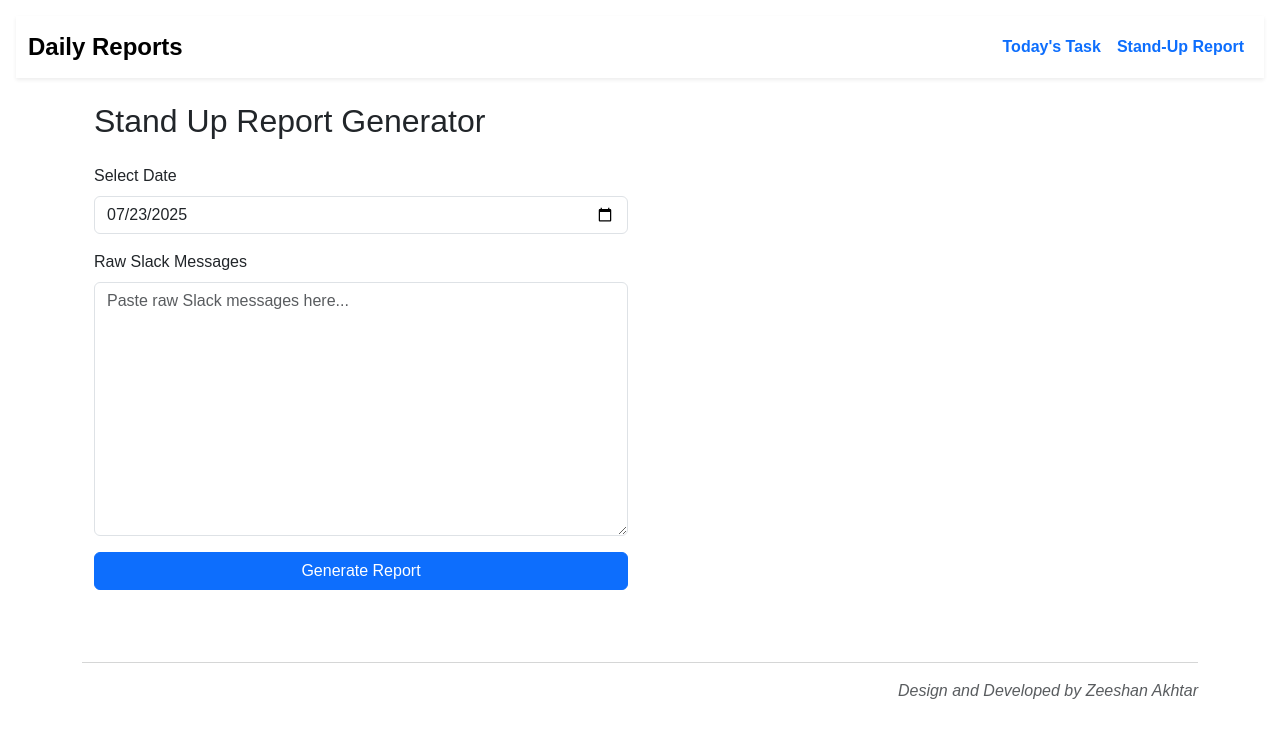
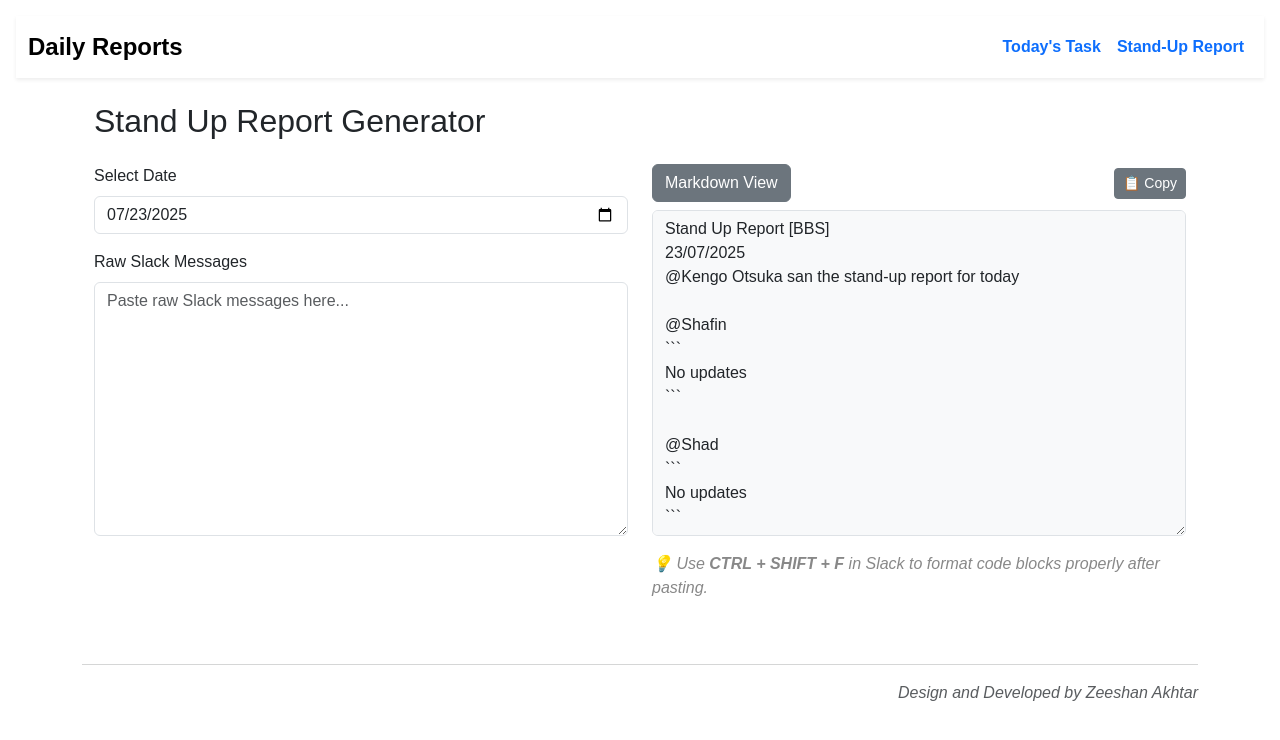
Before and after one commit to Zeeshan0811/standup-report-generator, a Next.js app: page / in a window 1280 px wide. Both pictures are taken after a click on the button "Stand-Up Report". Shown: the top 740 px of the page. Built offline with nearby package versions, Linux system fonts and the light colour scheme.

Commit message:
Copy button now functional

```diff
--- a/components/DailyReportGenerator.jsx
+++ b/components/DailyReportGenerator.jsx
@@ -99,11 +99,11 @@ const DailyReportGenerator = () => {
                             <label className="form-label d-flex justify-content-between">
                                 Today's Task
                                 <button
-                                    className={`btn btn-sm ${copied.today ? "btn-success" : "btn-outline-primary"
+                                    className={`btn btn-sm ${copied.today ? "btn-success" : "btn-secondary"
                                         }`}
                                     onClick={() => handleCopy("today")}
                                 >
-                                    {copied.today ? "Copied!" : "Copy"}
+                                    📋 {copied.today ? "Copied!" : "Copy"}
                                 </button>
                             </label>
 
@@ -118,11 +118,11 @@ const DailyReportGenerator = () => {
                             <label className="form-label d-flex justify-content-between">
                                 Daily Report
                                 <button
-                                    className={`btn btn-sm ${copied.report ? "btn-success" : "btn-outline-primary"
+                                    className={`btn btn-sm ${copied.report ? "btn-success" : "btn-secondary"
                                         }`}
                                     onClick={() => handleCopy("report")}
                                 >
-                                    {copied.report ? "Copied!" : "Copy"}
+                                    📋 {copied.report ? "Copied!" : "Copy"}
                                 </button>
                             </label>
                             <textarea
--- a/components/StandUpReportGenerator.jsx
+++ b/components/StandUpReportGenerator.jsx
@@ -7,7 +7,7 @@ const StandUpReportGenerator = () => {
     const [input, setInput] = useState('');
     const [reportCount, setReportCount] = useState(0);
     const [reloadFlag, setReloadFlag] = useState(false);
-    // const [date, setDate] = useState('');
+    const [copied, setCopied] = useState({ raw: false, markdown: false });
     const [date, setDate] = useState(() => {
         const today = new Date();
         return today.toISOString().split('T')[0];
@@ -40,12 +40,30 @@ const StandUpReportGenerator = () => {
     //     .catch((err) => console.error('Failed to load count:', err));
     // }, [reloadFlag]);
 
-    const copyToClipboard = () => {
-        const text = view === 'markdown' ? markdownOutput : rawOutput;
-        navigator.clipboard.writeText(text).then(() => {
-            alert('Copied to clipboard!');
-        });
+    // const copyToClipboard = () => {
+    //     const text = view === 'markdown' ? markdownOutput : rawOutput;
+    //     navigator.clipboard.writeText(text).then(() => {
+    //         alert('Copied to clipboard!');
+    //     });
+    // };
+
+    useEffect(() => {
+        handleGenerate();
+    }, [input, date]);
+
+    const handleCopy = async (textType) => {
+        const text = textType === 'markdown' ? markdownOutput : rawOutput;
+        try {
+            await navigator.clipboard.writeText(text);
+            setCopied((prev) => ({ ...prev, [textType]: true }));
+            setTimeout(() => {
+                setCopied((prev) => ({ ...prev, [textType]: false }));
+            }, 2000); // Reset after 2 seconds
+        } catch (err) {
+            console.error("Failed to copy:", err);
+        }
     };
+
 
     return (
         <>
@@ -77,9 +95,9 @@ const StandUpReportGenerator = () => {
                                 onChange={(e) => setInput(e.target.value)}
                             ></textarea>
                         </div>
-                        <button className="btn btn-primary w-100" onClick={handleGenerate}>
+                        {/* <button className="btn btn-primary w-100" onClick={handleGenerate}>
                             Generate Report
-                        </button>
+                        </button> */}
                     </div>
 
                     {/* Output Section */}
@@ -104,8 +122,16 @@ const StandUpReportGenerator = () => {
 
                                     </div>
 
-                                    <button className="btn btn-success" onClick={copyToClipboard}>
+                                    {/* <button className="btn btn-success" onClick={copyToClipboard}>
                                         📋 Copy
+                                    </button> */}
+
+                                    <button
+                                        className={`btn btn-sm ${copied.markdown ? "btn-success" : "btn-secondary"
+                                            }`}
+                                        onClick={() => handleCopy("markdown")}
+                                    >
+                                        📋 {copied.markdown ? "Copied!" : "Copy"}
                                     </button>
                                 </div>
                                 <textarea
```
